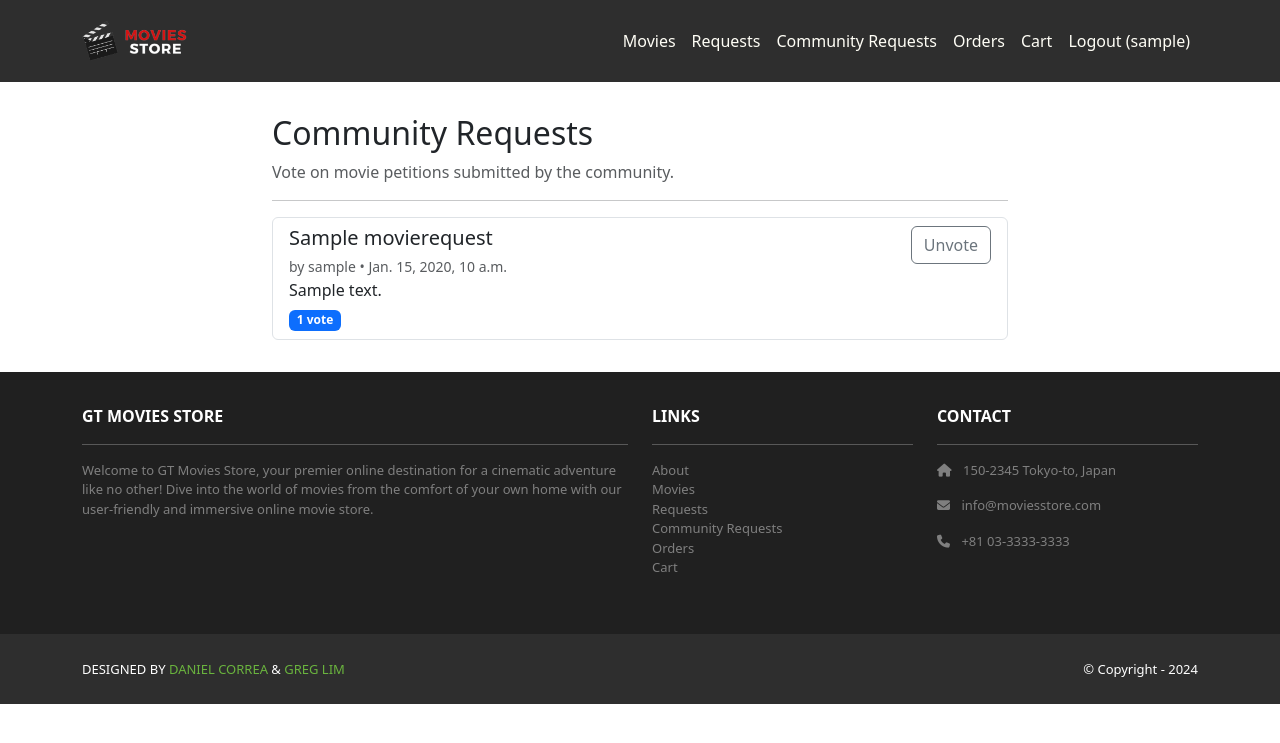
After one commit to chrisgoggins/cs2340-gt-movies-store, a Django app: page /movies/requests/all/ in a window 1280 px wide. The commit adds this page. Shown: the top 743 px of the page. Run offline with Django 5.2, Linux system fonts and the light colour scheme; a user stored in the database is signed in; tables that the repository leaves empty hold one stand-in row (values such as "Sample post"); some libraries are stand-ins or nearby versions.

Commit message:
feat: add movie request voting

```diff
--- a/movies/admin.py
+++ b/movies/admin.py
@@ -1,6 +1,6 @@
 from django.contrib import admin
 
-from .models import Movie, Review, MovieRequest
+from .models import Movie, Review, MovieRequest, MovieRequestVote
 
 class MovieAdmin(admin.ModelAdmin):
     ordering = ['name']
@@ -9,3 +9,4 @@ class MovieAdmin(admin.ModelAdmin):
 admin.site.register(Movie)
 admin.site.register(Review)
 admin.site.register(MovieRequest)
+admin.site.register(MovieRequestVote)
--- a/movies/models.py
+++ b/movies/models.py
@@ -30,3 +30,15 @@ class MovieRequest(models.Model):
 
     def __str__(self):
         return f"{self.name} by {self.user.username}"
+
+class MovieRequestVote(models.Model):
+    id = models.AutoField(primary_key=True)
+    request = models.ForeignKey(MovieRequest, related_name='votes', on_delete=models.CASCADE)
+    user = models.ForeignKey(User, on_delete=models.CASCADE)
+    created_at = models.DateTimeField(auto_now_add=True)
+
+    class Meta:
+        unique_together = ('request', 'user')
+
+    def __str__(self):
+        return f"Vote by {self.user.username} on {self.request.name}"
--- /dev/null
+++ b/movies/templates/movies/requests_all.html
@@ -0,0 +1,43 @@
+{% extends 'base.html' %}
+{% block content %}
+<div class="p-3">
+  <div class="container">
+    <div class="row mt-3">
+      <div class="col-md-10 col-lg-8 mx-auto mb-3">
+        <h2>Community Requests</h2>
+        <p class="text-muted">Vote on movie petitions submitted by the community.</p>
+        <hr />
+
+        {% if template_data.requests %}
+        <ul class="list-group">
+          {% for r in template_data.requests %}
+          <li class="list-group-item">
+            <div class="d-flex justify-content-between align-items-start">
+              <div>
+                <h5 class="mb-1">{{ r.name }}</h5>
+                <small class="text-muted">by {{ r.user.username }} • {{ r.created_at }}</small>
+                <p class="mb-1">{{ r.description }}</p>
+                <span class="badge bg-primary">{{ r.vote_count }} vote{{ r.vote_count|pluralize }}</span>
+              </div>
+              <div class="ms-3 text-nowrap">
+                <form method="POST" action="{% url 'movies.request_vote' r.id %}">
+                  {% csrf_token %}
+                  {% if r.id in template_data.voted_ids %}
+                  <button type="submit" class="btn btn-outline-secondary">Unvote</button>
+                  {% else %}
+                  <button type="submit" class="btn bg-dark text-white">Vote</button>
+                  {% endif %}
+                </form>
+              </div>
+            </div>
+          </li>
+          {% endfor %}
+        </ul>
+        {% else %}
+        <div class="alert alert-info">No petitions yet. Be the first to submit one on the Requests page.</div>
+        {% endif %}
+      </div>
+    </div>
+  </div>
+  </div>
+{% endblock content %}
--- a/movies/urls.py
+++ b/movies/urls.py
@@ -7,4 +7,6 @@ urlpatterns = [
     path('<int:id>/review/<int:review_id>/edit/', views.edit_review, name='movies.edit_review'),
     path('<int:id>/review/<int:review_id>/delete/', views.delete_review, name='movies.delete_review'),
     path('requests/', views.requests_page, name='movies.requests'),
+    path('requests/all/', views.community_requests, name='movies.requests_all'),
+    path('requests/<int:req_id>/vote/', views.toggle_request_vote, name='movies.request_vote'),
 ]
--- a/movies/views.py
+++ b/movies/views.py
@@ -1,6 +1,7 @@
 from django.shortcuts import render, redirect, get_object_or_404
-from .models import Movie, Review, MovieRequest
+from .models import Movie, Review, MovieRequest, MovieRequestVote
 from django.contrib.auth.decorators import login_required
+from django.db.models import Count
 
 def index(request):
     search_term = request.GET.get('search')
@@ -86,3 +87,32 @@ def requests_page(request):
     my_requests = MovieRequest.objects.filter(user=request.user).order_by('-created_at')
     template_data['my_requests'] = my_requests
     return render(request, 'movies/requests.html', { 'template_data': template_data })
+
+@login_required
+def community_requests(request):
+    template_data = { 'title': 'Community Requests' }
+    # List all requests with vote counts
+    requests_qs = MovieRequest.objects.all().order_by('-created_at').annotate(
+        vote_count=Count('votes')
+    )
+
+    # Determine which requests current user has voted on
+    voted_ids = set(
+        MovieRequestVote.objects.filter(user=request.user).values_list('request_id', flat=True)
+    )
+
+    template_data['requests'] = requests_qs
+    template_data['voted_ids'] = voted_ids
+    return render(request, 'movies/requests_all.html', { 'template_data': template_data })
+
+@login_required
+def toggle_request_vote(request, req_id):
+    if request.method != 'POST':
+        return redirect('movies.requests_all')
+    movie_request = get_object_or_404(MovieRequest, id=req_id)
+    existing = MovieRequestVote.objects.filter(request=movie_request, user=request.user).first()
+    if existing:
+        existing.delete()
+    else:
+        MovieRequestVote.objects.create(request=movie_request, user=request.user)
+    return redirect('movies.requests_all')
--- a/moviesstore/templates/base.html
+++ b/moviesstore/templates/base.html
@@ -29,6 +29,9 @@
             </a>
             <a class="nav-link"
               href="{% url 'movies.requests' %}">Requests
+            </a>
+            <a class="nav-link"
+              href="{% url 'movies.requests_all' %}">Community Requests
             </a>
             <a class="nav-link"
               href="{% url 'accounts.orders' %}">Orders
@@ -72,6 +75,7 @@
               <a class="nav-link" href="{% url 'home.about' %}">About</a>
               <a class="nav-link" href="{% url 'movies.index' %}">Movies</a>
               <a class="nav-link" href="{% url 'movies.requests' %}">Requests</a>
+              <a class="nav-link" href="{% url 'movies.requests_all' %}">Community Requests</a>
               <a class="nav-link" href="{% url 'accounts.orders' %}">Orders</a>
               <a class="nav-link" href="{% url 'cart.index' %}">Cart</a>
             </p>
```
Also changed, not shown: movies/migrations/0004_movierequestvote.py (added).
